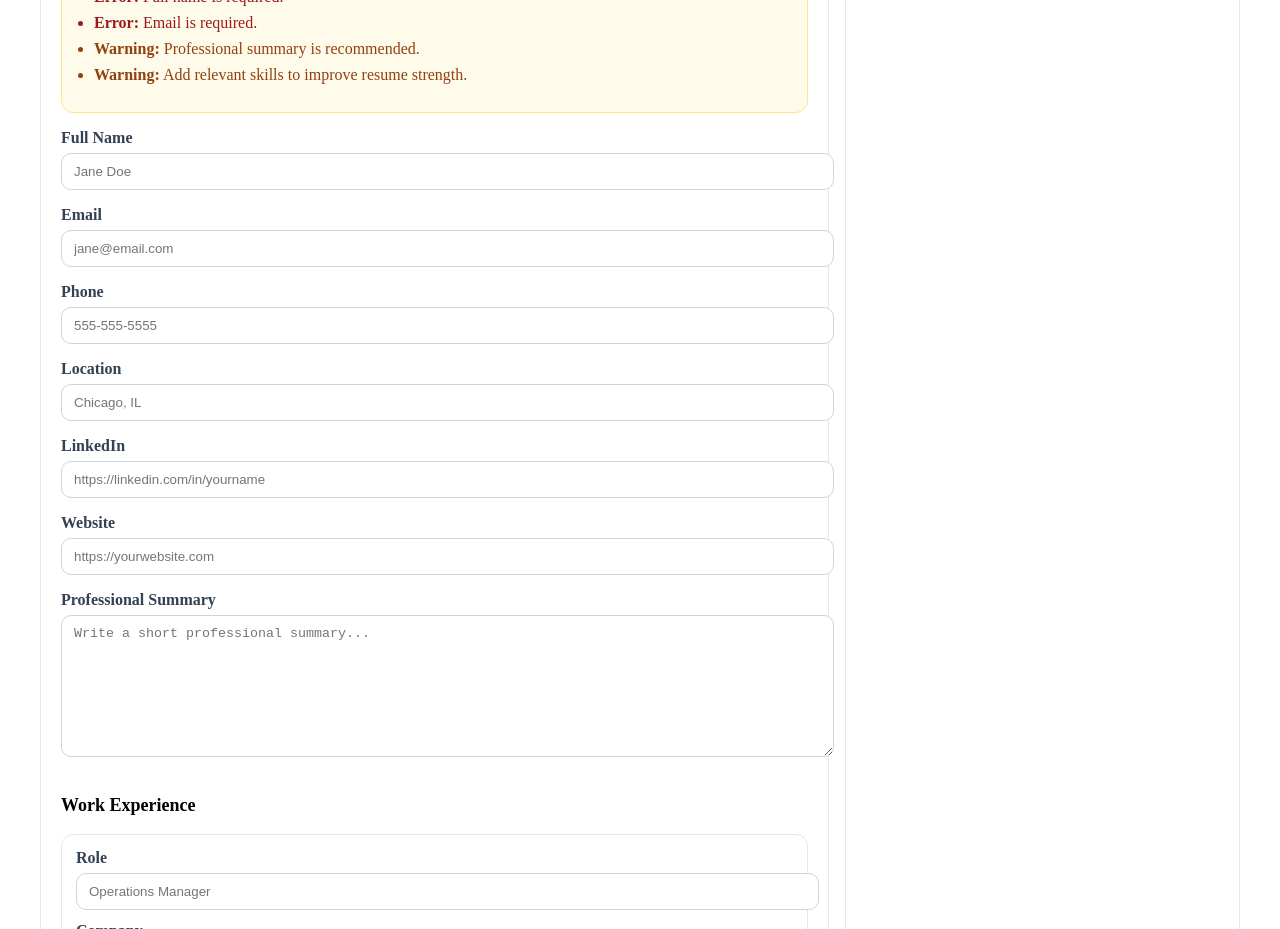
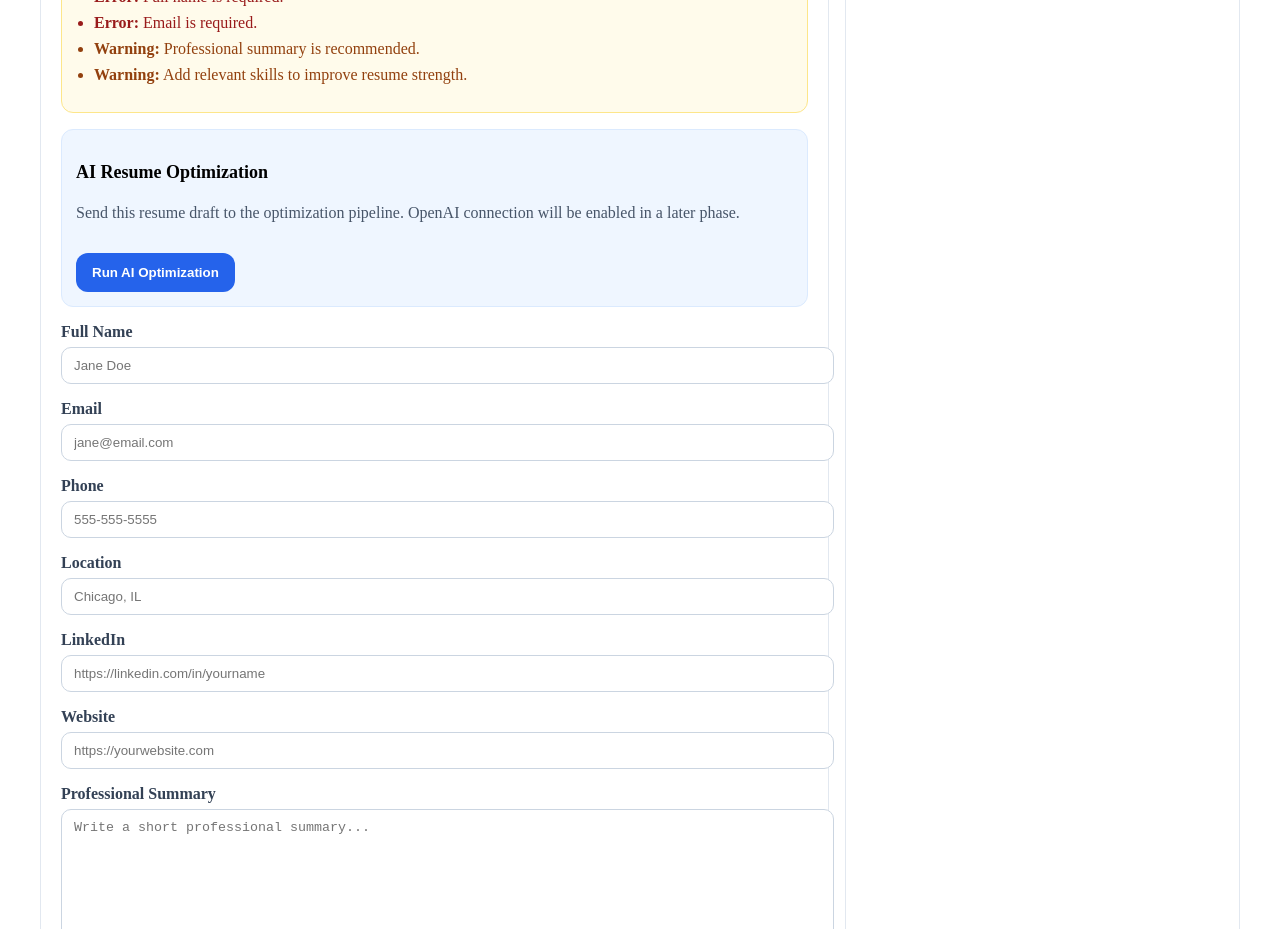
Before and after one commit to mike41192/Crestpoint-solutions-modular-v2, a Next.js app: page /dashboard/resume in a window 1280 px wide. Shown: the part 1400-2329 px from the top of the page. Built offline with nearby package versions, Linux system fonts and the light colour scheme.

Commit message:
Phase 128: add AI resume optimization UI button

```diff
--- /dev/null
+++ b/src/components/resume/ResumeOptimizeActions.tsx
@@ -0,0 +1,80 @@
+"use client"
+
+import { useState } from "react"
+import type { ResumeBuilderFormData } from "@/modules/resume-builder"
+
+type ResumeOptimizeActionsProps = {
+  data: ResumeBuilderFormData
+}
+
+export function ResumeOptimizeActions({ data }: ResumeOptimizeActionsProps) {
+  const [loading, setLoading] = useState(false)
+  const [message, setMessage] = useState("")
+
+  async function optimizeResume() {
+    setLoading(true)
+    setMessage("")
+
+    try {
+      const response = await fetch("/api/resume/optimize", {
+        method: "POST",
+        headers: {
+          "Content-Type": "application/json",
+        },
+        body: JSON.stringify({
+          resume: data,
+        }),
+      })
+
+      const result = await response.json()
+
+      setMessage(result.message || "Optimization request completed.")
+    } catch {
+      setMessage("Resume optimization request failed.")
+    } finally {
+      setLoading(false)
+    }
+  }
+
+  return (
+    <div
+      style={{
+        border: "1px solid #dbeafe",
+        borderRadius: "12px",
+        padding: "14px",
+        background: "#eff6ff",
+      }}
+    >
+      <h3 style={{ fontSize: "18px", fontWeight: 700 }}>
+        AI Resume Optimization
+      </h3>
+
+      <p style={{ marginTop: "6px", color: "#475569", lineHeight: 1.5 }}>
+        Send this resume draft to the optimization pipeline. OpenAI connection
+        will be enabled in a later phase.
+      </p>
+
+      <button
+        type="button"
+        onClick={optimizeResume}
+        disabled={loading}
+        style={{
+          marginTop: "12px",
+          border: "0",
+          borderRadius: "12px",
+          padding: "12px 16px",
+          background: loading ? "#94a3b8" : "#2563eb",
+          color: "#ffffff",
+          fontWeight: 700,
+          cursor: loading ? "not-allowed" : "pointer",
+        }}
+      >
+        {loading ? "Optimizing..." : "Run AI Optimization"}
+      </button>
+
+      {message && (
+        <p style={{ marginTop: "10px", color: "#334155" }}>{message}</p>
+      )}
+    </div>
+  )
+}
--- a/src/components/resume/ResumeStarterForm.tsx
+++ b/src/components/resume/ResumeStarterForm.tsx
@@ -3,6 +3,7 @@
 import { useEffect, useMemo, useState } from "react"
 import { ResumeCompletionCard } from "@/components/resume/ResumeCompletionCard"
 import { ResumeEditorPreview } from "@/components/resume/ResumeEditorPreview"
+import { ResumeOptimizeActions } from "@/components/resume/ResumeOptimizeActions"
 import { ResumeValidationPanel } from "@/components/resume/ResumeValidationPanel"
 import { ContactSection } from "@/components/resume/form-sections/ContactSection"
 import { EducationSection } from "@/components/resume/form-sections/EducationSection"
@@ -246,6 +247,8 @@ export function ResumeStarterForm({ data }: ResumeStarterFormProps) {
 
         <ResumeValidationPanel issues={validation.issues} />
 
+        <ResumeOptimizeActions data={formData} />
+
         <ContactSection
           contact={formData.contact}
           onChange={updateContactField}
```
